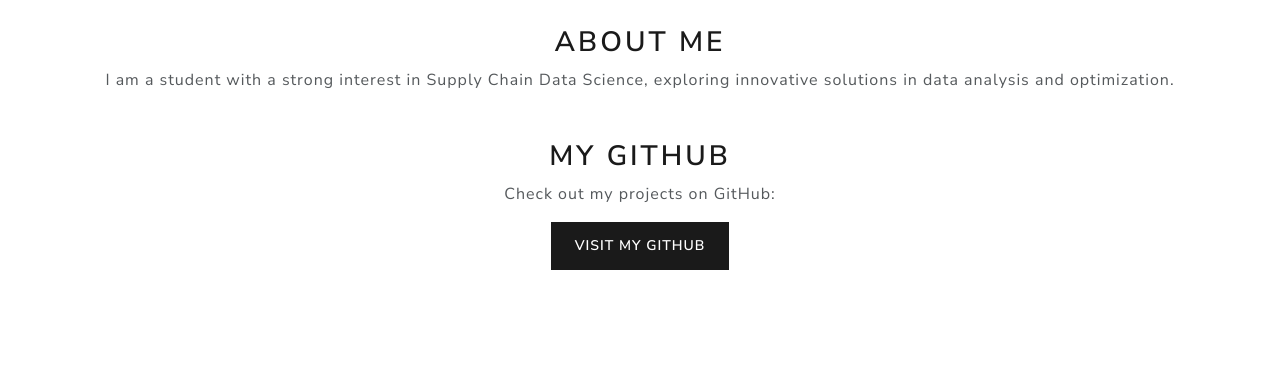
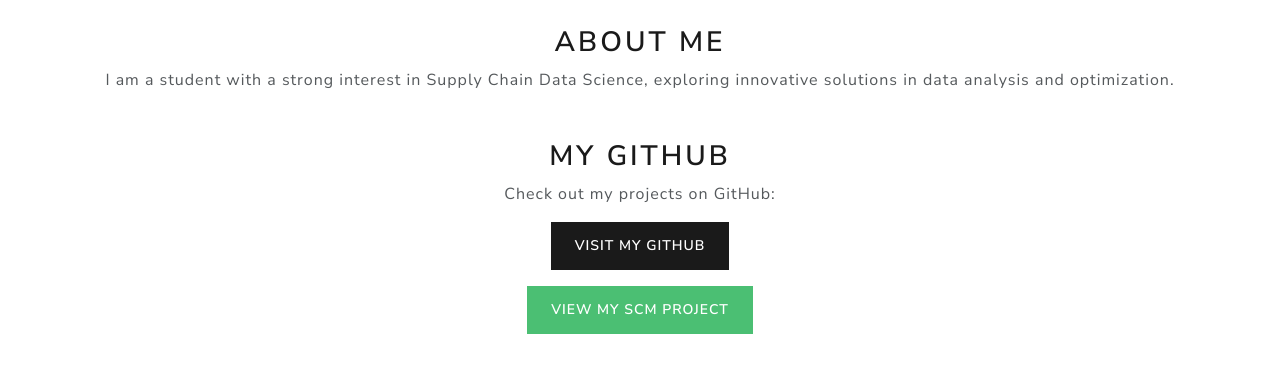
Before and after one commit to andypark84/andypark84.github.io, a plain HTML site: page index.html in a window 1280 px wide. Shown: the part 336-708 px from the top of the page. Drawn offline with nearby package versions, Linux system fonts and the light colour scheme.

Commit message:
Update index.html

```diff
--- a/index.html
+++ b/index.html
@@ -28,6 +28,10 @@
       <h2>My GitHub</h2>
       <p>Check out my projects on GitHub:</p>
       <a href="https://github.com/andypark84" target="_blank" class="btn btn-primary">Visit My GitHub</a>
+      <!-- Button for SCM Project -->
+      <div class="mt-3">
+        <a href="https://github.com/andypark84/SCM-Risk-Management/blob/main/Delivery_Risk_Management.ipynb" target="_blank" class="btn btn-success">View My SCM Project</a>
+      </div>
     </section>
   </div>
 </body>
```
